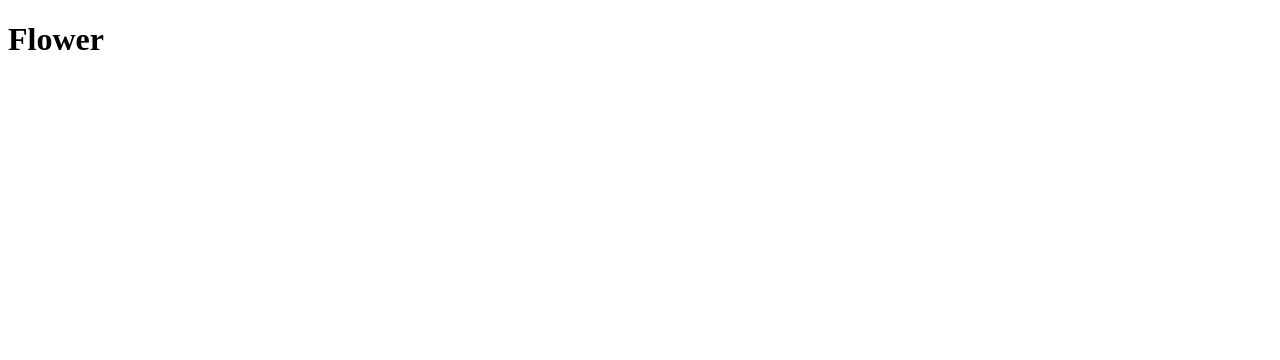
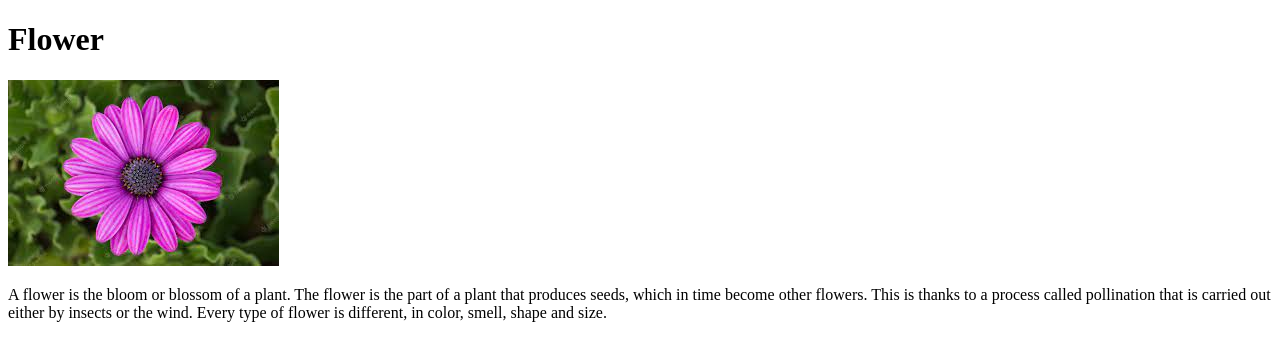
Before and after one commit to Harshali-Kanoje/demo-practice, a plain HTML site: page index.html in a window 1280 px wide. Drawn offline with Linux system fonts and the light colour scheme.

Commit message:
div section is added

```diff
--- a/index.html
+++ b/index.html
@@ -7,7 +7,8 @@
 </head>
 <body><div class="flower">
     <h1>Flower</h1>
-    <img src="" alt="">
+    <img src="./image/Untitled.jpg" alt="">
+    <p>A flower is the bloom or blossom of a plant. The flower is the part of a plant that produces seeds, which in time become other flowers. This is thanks to a process called pollination that is carried out either by insects or the wind. Every type of flower is different, in color, smell, shape and size.</p>
 </div>
 
 
```
